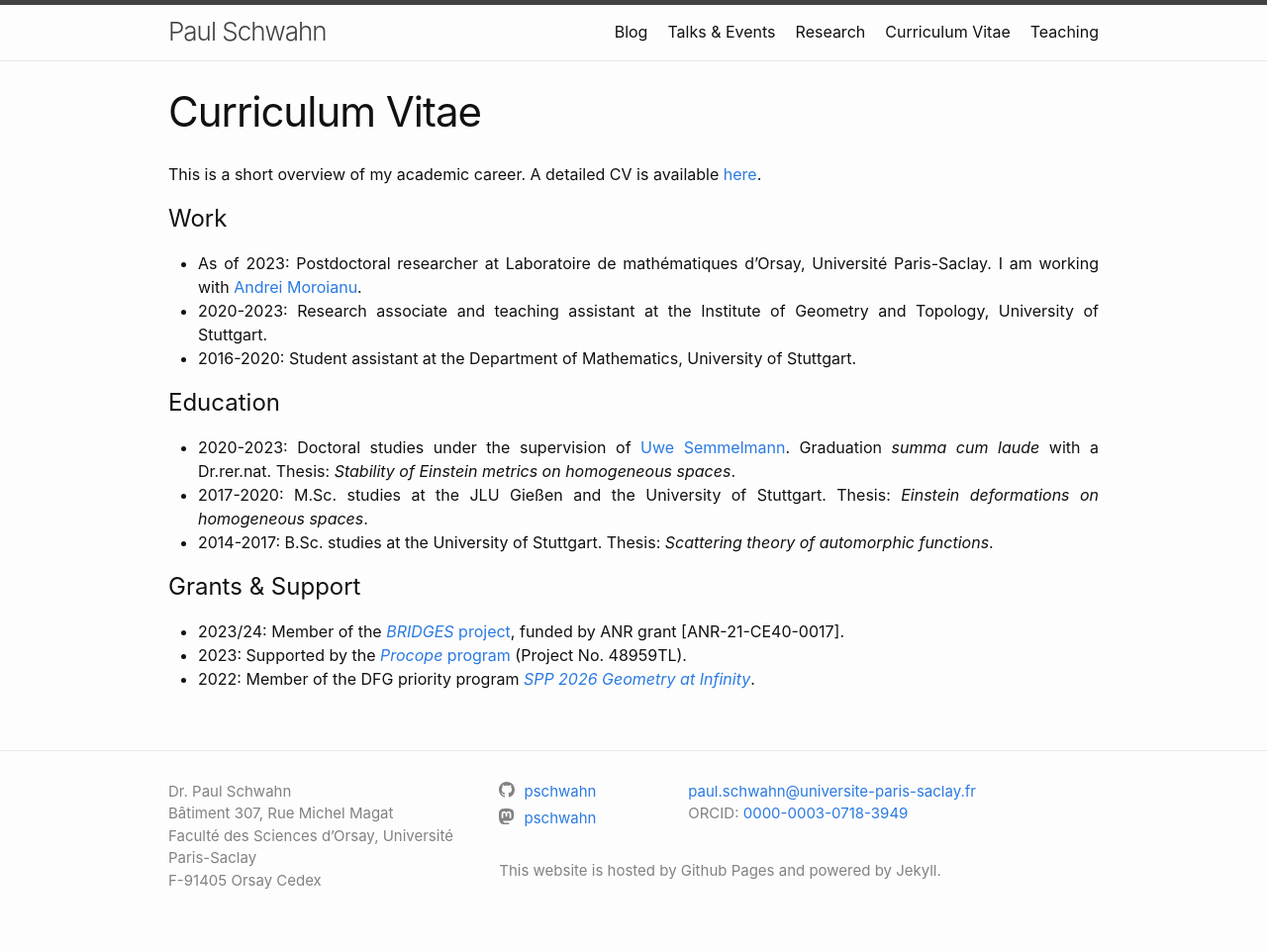
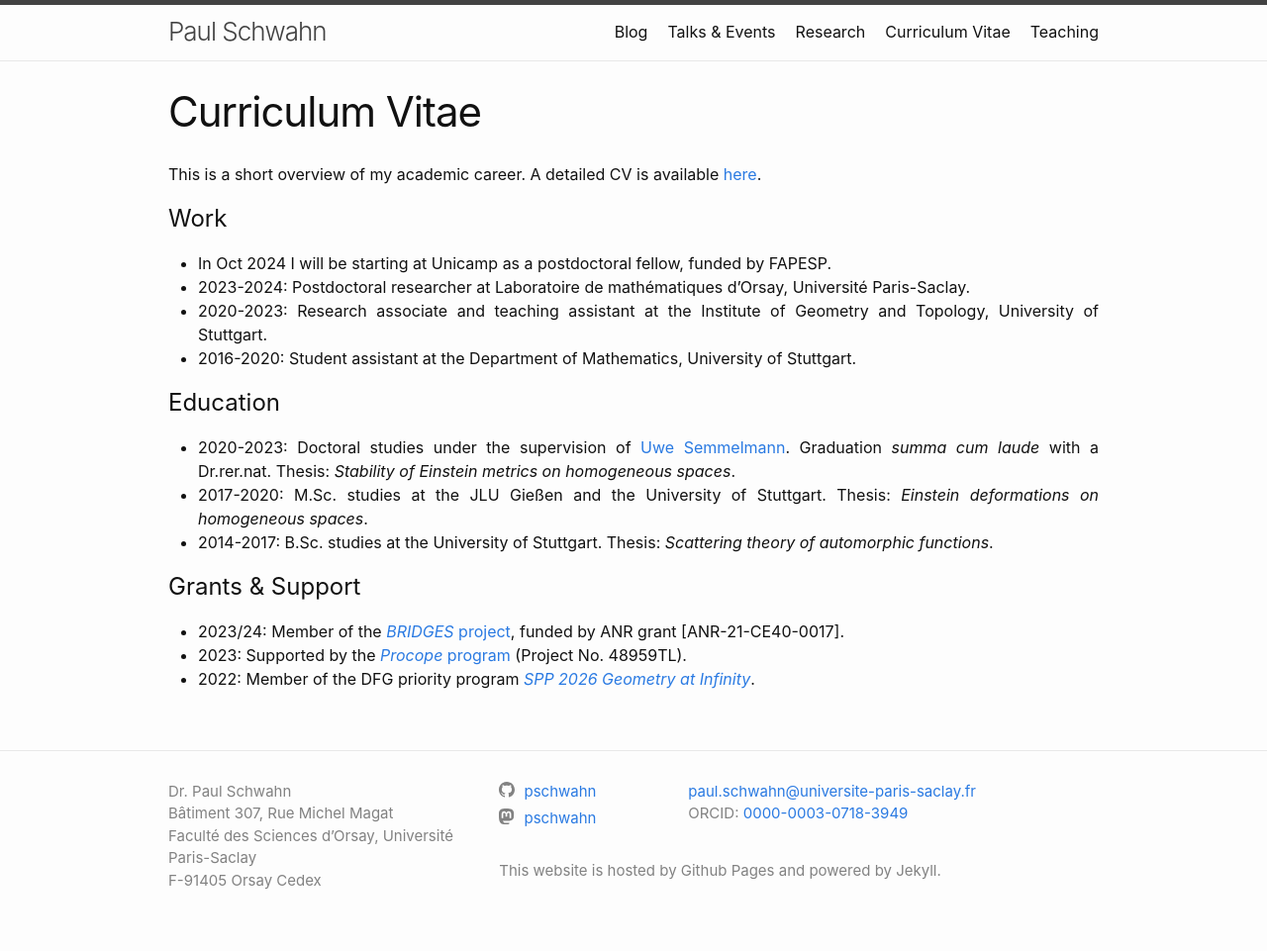
Before and after one commit to PSchwahn/PSchwahn.github.io, a Jekyll site: the page built from resume.markdown, in a window 1280 px wide. Shown: the whole page at 99% size. Built offline with Jekyll 4.4.1, drawn with Linux system fonts in a browser that asks for light colours; some web fonts are replaced.

Commit message:
updated resume

```diff
--- a/index.markdown
+++ b/index.markdown
@@ -19,4 +19,4 @@ Fig. 2: Me petting the baby hydra while it's getting absolutely demolished by He
 
 <br>
 
-<p style="color: #828282;">Latest update: Jul 17 2024</p>
+<p style="color: #828282;">Latest update: Aug 30, 2024</p>
--- a/resume.markdown
+++ b/resume.markdown
@@ -7,8 +7,8 @@ This is a short overview of my academic career. A detailed CV is available [here
 
 # Work
 
-* As of 2023: Postdoctoral researcher at Laboratoire de mathématiques d'Orsay, Université Paris-Saclay.
-	I am working with [Andrei Moroianu](http://moroianu.perso.math.cnrs.fr).
+* In Oct 2024 I will be starting at Unicamp as a postdoctoral fellow, funded by FAPESP.
+* 2023-2024: Postdoctoral researcher at Laboratoire de mathématiques d'Orsay, Université Paris-Saclay.
 * 2020-2023: Research associate and teaching assistant at the Institute of Geometry and Topology, University of Stuttgart.
 * 2016-2020: Student assistant at the Department of Mathematics, University of Stuttgart.
 
@@ -20,6 +20,9 @@ This is a short overview of my academic career. A detailed CV is available [here
 
 # Grants & Support
 
+<!--
+add Procope 2024 and FAPESP 2024-26.
+-->
 * 2023/24: Member of the [*BRIDGES* project](https://anr.fr/Project-ANR-21-CE40-0017), funded by ANR grant [ANR-21-CE40-0017].
 * 2023: Supported by the [*Procope* program](https://www.campusfrance.org/fr/procope) (Project No. 48959TL).
 * 2022: Member of the DFG priority program *[SPP 2026 Geometry at Infinity](https://www.spp2026.de/members-guests/74-member-pages/paul-schwahn-msc)*.
```
